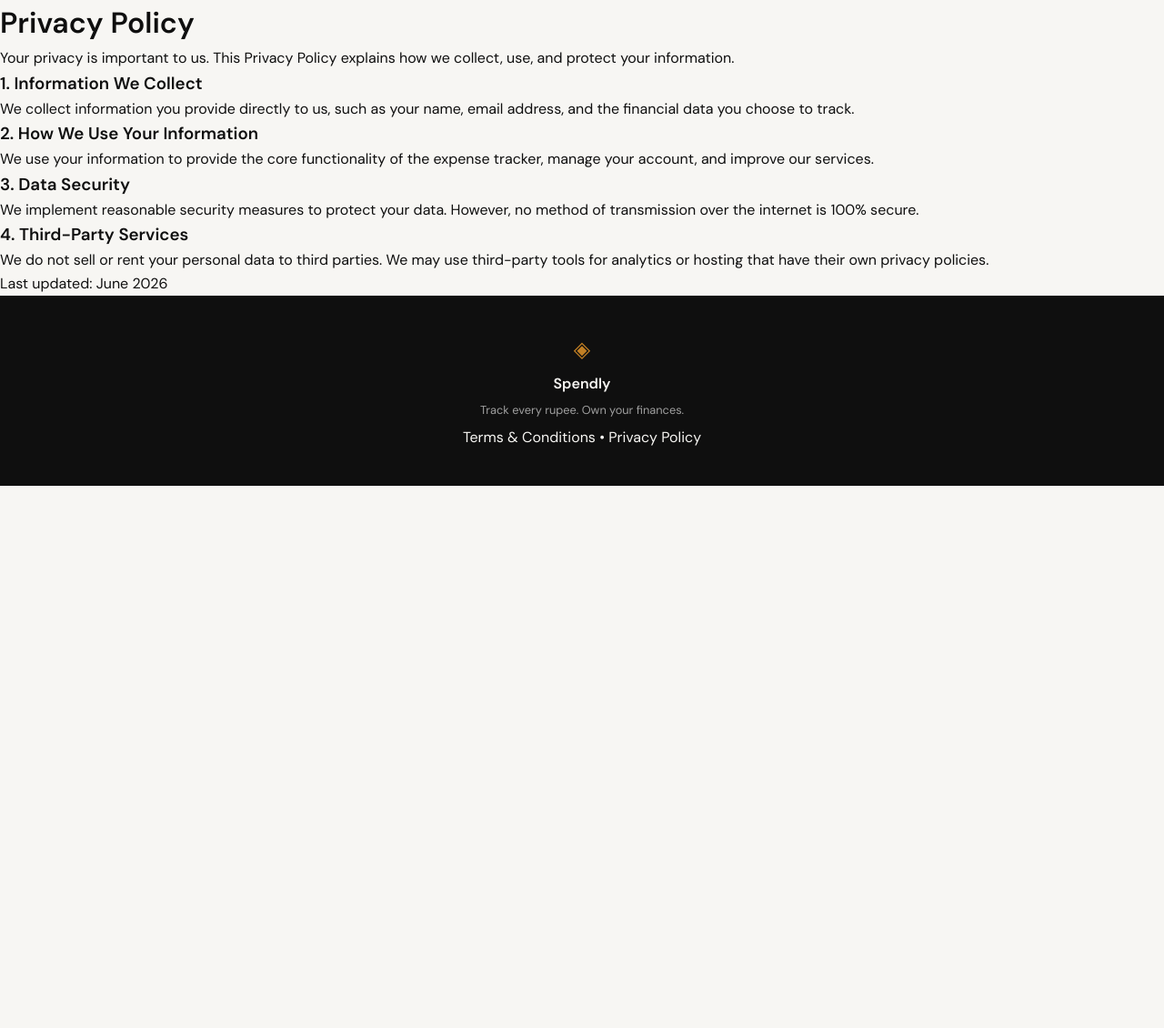
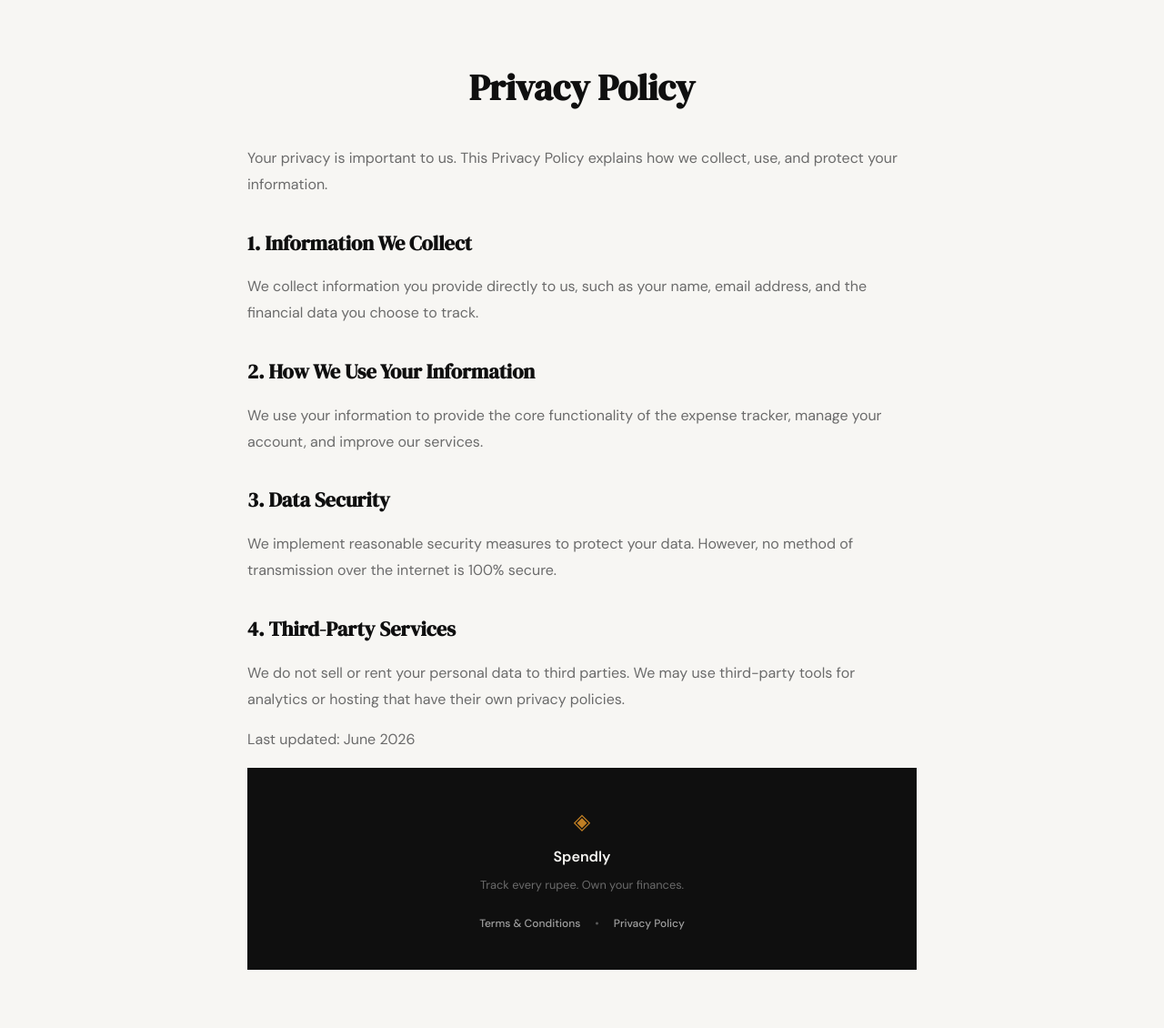
Before and after one commit to Kaifkhan001/spendly, a Flask app: page /privacy in a window 1280 px wide. Shown: the part 61-1191 px from the top of the page at 91% size. Before the commit the page ends 595 px from the top, so only its background shows below. Run offline with Flask 3, Linux system fonts and the light colour scheme.

Commit message:
Added some basic stylgin to both the privacy pages and terms pages

```diff
--- a/static/css/style.css
+++ b/static/css/style.css
@@ -505,11 +505,67 @@ a { color: inherit; text-decoration: none; }
 .footer-copy {
     font-size: 0.8rem;
     color: var(--ink-faint);
+    margin-bottom: 1rem;
+}
+
+.footer-links {
+    display: flex;
+    gap: 1rem;
+    font-size: 0.75rem;
+    font-weight: 500;
+}
+
+.footer-links a {
+    color: var(--ink-faint);
+    transition: color 0.2s;
+}
+
+.footer-links a:hover {
+    color: var(--paper);
+}
+
+.footer-sep {
+    color: var(--ink-faint);
+    opacity: 0.5;
 }
 
 /* ------------------------------------------------------------------ */
-/* Responsive                                                          */
+/* Content Pages                                                          */
 /* ------------------------------------------------------------------ */
+
+.container {
+    max-width: 800px;
+    margin: 4rem auto;
+    padding: 0 2rem;
+}
+
+.container h1 {
+    font-family: var(--font-display);
+    font-size: 2.5rem;
+    color: var(--ink);
+    margin-bottom: 2rem;
+    text-align: center;
+}
+
+.container h3 {
+    font-family: var(--font-display);
+    font-size: 1.4rem;
+    color: var(--ink);
+    margin: 2rem 0 1rem;
+}
+
+.container p {
+    color: var(--ink-muted);
+    margin-bottom: 1rem;
+    line-height: 1.8;
+}
+
+.container p:last-child {
+    margin-top: 3rem;
+    font-size: 0.85rem;
+    font-style: italic;
+    text-align: right;
+}
 
 @media (max-width: 900px) {
     .hero {
```
